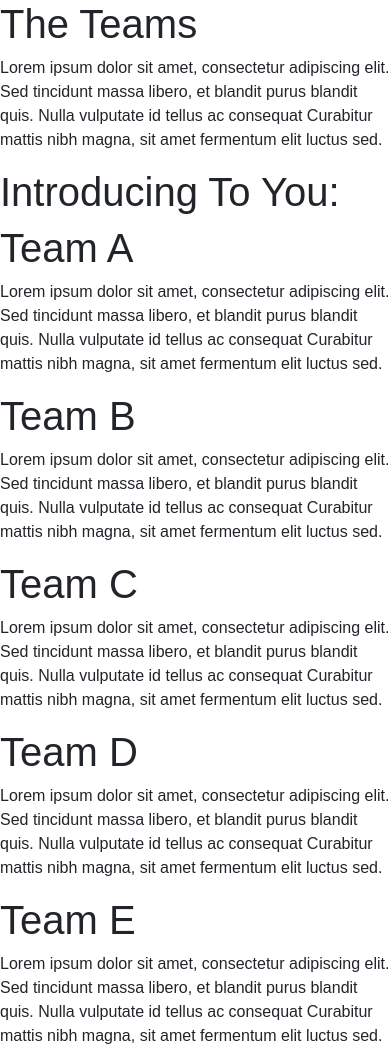
After one commit to NHLstenden-emmen/Interface, a PHP site: template pages/guest/teams.php in a window 390 px wide. The commit adds this page. Run offline with PHP 8.4, Linux system fonts and the light colour scheme; the template is opened without the code that fills it, so the values that code supplies are empty.

Commit message:
Teamspagina zo ver
Vanaf Team A moet dus die AOS dingen toegevoegd worden, heb nog niet gekeken naar responsiveness maar dat komt wel goed.

```diff
--- a/inc/header.php
+++ b/inc/header.php
@@ -27,7 +27,10 @@
 		{
 			case 'robotv':
 			case 'home':
-				echo '<link rel="stylesheet" href="css/guest/home.css">';
+				echo '<link rel="stylesheet" href="css/pages/guest/home.css">';
+				break;
+			case 'teams':
+				echo '<link rel="stylesheet" href="css/pages/guest/teams.css">';
 				break;
 		}
 		// add css to the teams pages
--- a/pages/content.php
+++ b/pages/content.php
@@ -49,6 +49,9 @@
 		case 'home':
 			include 'guest/home.php';
 			break;
+		case 'teams':
+			include 'guest/teams.php';
+			break;
 		default:
 			include '404.php'; // when the page isset found
 	}
--- /dev/null
+++ b/pages/guest/teams.php
@@ -0,0 +1,74 @@
+<div id="container">
+    <div class="mainbox">
+        <div class="teamsgeneral">
+            <h1 class="maintitle">The Teams</h1>
+            <p class="teamstext">
+                Lorem ipsum dolor sit amet, consectetur adipiscing elit.
+                Sed tincidunt massa libero, et blandit purus blandit quis.
+                Nulla vulputate id tellus ac consequat
+                Curabitur mattis nibh magna, sit amet fermentum elit luctus sed.
+            </p>
+            <h1 id="introduction">Introducing To You: </h1>
+        </div>
+
+        <div class="teamsgeneral">
+            <div id="teamA">
+                <h1 class="maintitle">Team A</h1>
+                <p class="teamstext">
+                    Lorem ipsum dolor sit amet, consectetur adipiscing elit.
+                    Sed tincidunt massa libero, et blandit purus blandit quis.
+                    Nulla vulputate id tellus ac consequat
+                    Curabitur mattis nibh magna, sit amet fermentum elit luctus sed.
+                </p>
+            </div>
+        </div>
+
+        <div class="teamsgeneral">
+            <div id="teamB">
+                <h1 class="maintitle">Team B</h1>
+                <p class="teamstext">
+                    Lorem ipsum dolor sit amet, consectetur adipiscing elit.
+                    Sed tincidunt massa libero, et blandit purus blandit quis.
+                    Nulla vulputate id tellus ac consequat
+                    Curabitur mattis nibh magna, sit amet fermentum elit luctus sed.
+                </p>
+            </div>
+        </div>
+
+        <div class="teamsgeneral">
+            <div id="teamC">
+                <h1 class="maintitle">Team C</h1>
+                <p class="teamstext">
+                    Lorem ipsum dolor sit amet, consectetur adipiscing elit.
+                    Sed tincidunt massa libero, et blandit purus blandit quis.
+                    Nulla vulputate id tellus ac consequat
+                    Curabitur mattis nibh magna, sit amet fermentum elit luctus sed.
+                </p>
+            </div>
+        </div>
+
+        <div class="teamsgeneral">
+            <div id="teamD">
+                <h1 class="maintitle">Team D</h1>
+                <p class="teamstext">
+                    Lorem ipsum dolor sit amet, consectetur adipiscing elit.
+                    Sed tincidunt massa libero, et blandit purus blandit quis.
+                    Nulla vulputate id tellus ac consequat
+                    Curabitur mattis nibh magna, sit amet fermentum elit luctus sed.
+                </p>
+            </div>
+        </div>
+
+        <div class="teamsgeneral">
+            <div id="teamE">
+                <h1 class="maintitle">Team E</h1>
+                <p class="teamstext">
+                    Lorem ipsum dolor sit amet, consectetur adipiscing elit.
+                    Sed tincidunt massa libero, et blandit purus blandit quis.
+                    Nulla vulputate id tellus ac consequat
+                    Curabitur mattis nibh magna, sit amet fermentum elit luctus sed.
+                </p>
+            </div>
+        </div>
+    </div>
+</div>
```
Also changed, not shown: css/pages/guest/teams.css (added, +72 -0 lines), example.env.php (+4 -4 lines).
